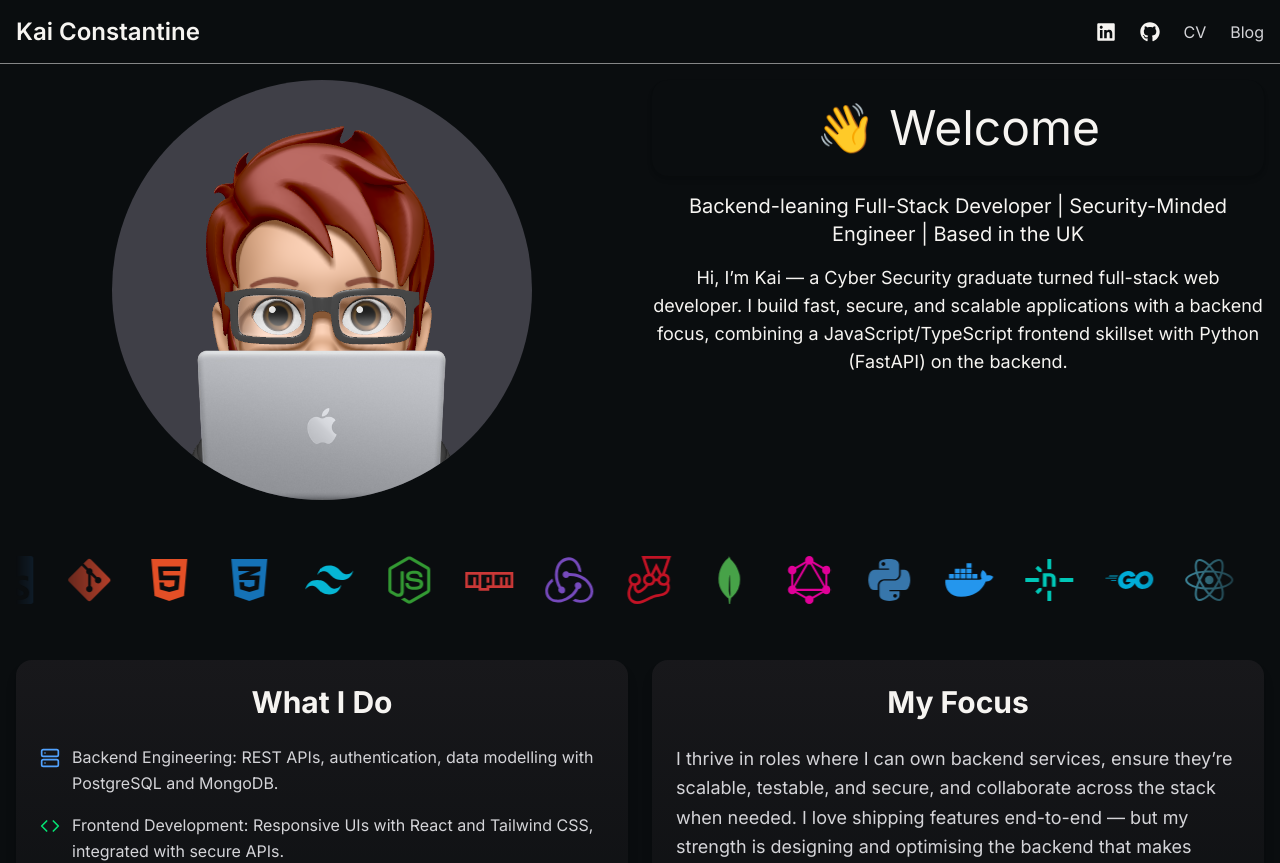
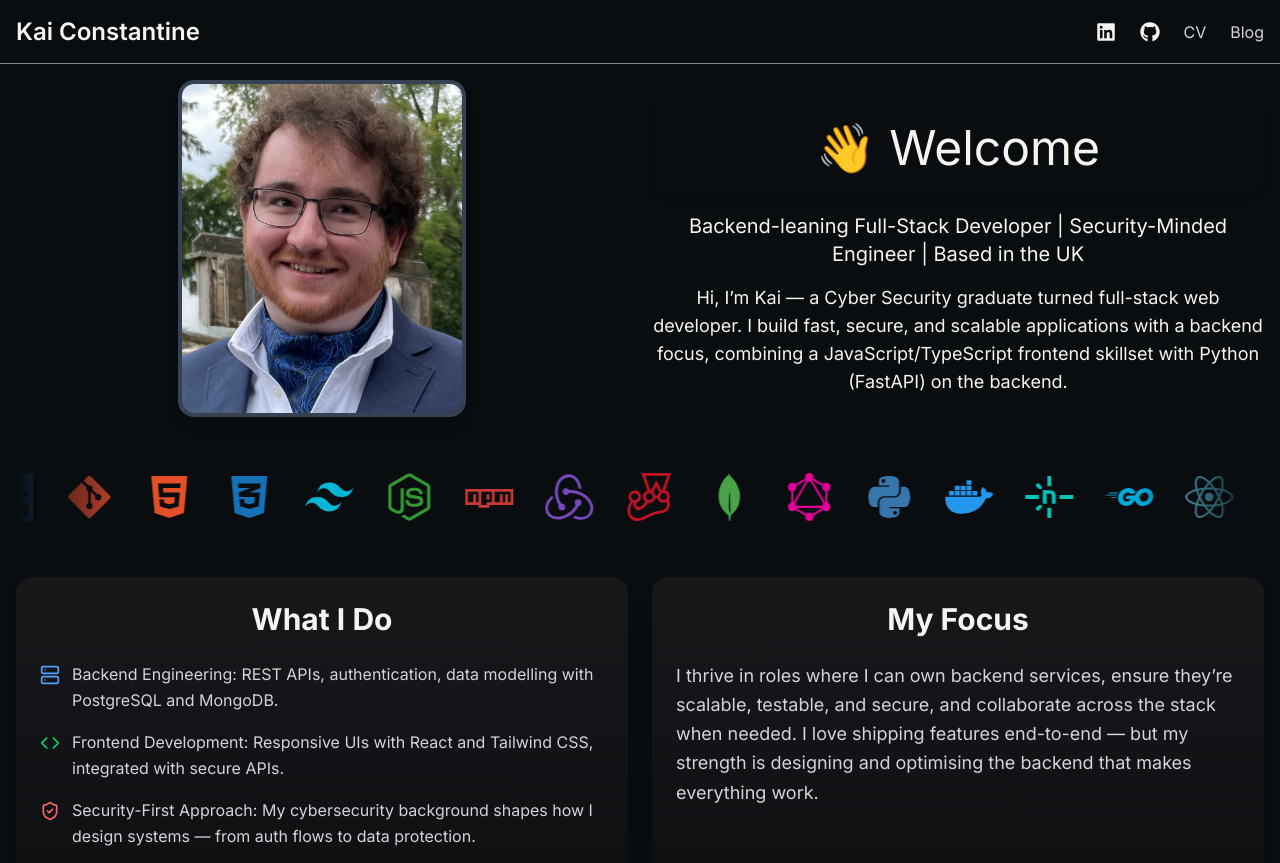
Before and after one commit to Kaialogen/Portfolio, a React (Vite) app: page / in a window 1280 px wide. Shown: the top 863 px of the page. Built offline with nearby package versions, Linux system fonts and the light colour scheme.

Commit message:
feat: Replace Profile.png with Profile.jpeg in Avatar component; update layout for improved alignment

```diff
--- a/src/components/Avatar.tsx
+++ b/src/components/Avatar.tsx
@@ -1,6 +1,6 @@
 const Avatar = () => (
-  <div className='flex items-center justify-center rounded-full bg-zinc-700 overflow-hidden'>
-    <img src='/images/Profile.png' alt='Kai Constantine' className='w-full h-full object-cover' />
+  <div className='w-72 h-full rounded-2xl overflow-hidden border-4 border-gray-700 shadow-lg'>
+    <img src='/images/Profile.jpeg' alt='Kai Constantine' className='w-full h-full object-cover' />
   </div>
 );
 
--- a/src/pages/HomePage.tsx
+++ b/src/pages/HomePage.tsx
@@ -10,11 +10,11 @@ const Layout = () => {
   return (
     <main className='grid grid-cols-1 md:grid-cols-2 gap-4 p-4 min-h-screen flex-1 overflow-y-auto auto-rows-min max-w-7xl mx-auto'>
       <div className='col-span-1 md:col-span-2'>
-        <div className='grid grid-cols-1 sm:grid-cols-2 items-start gap-6'>
-          <div className='flex justify-center'>
+        <div className='grid grid-cols-1 sm:grid-cols-2 items-center gap-6 grid-rows-1'>
+          <div className='justify-self-center'>
             <Avatar />
           </div>
-          <div className='flex flex-col justify-start'>
+          <div className='justify-self-center'>
             <Intro />
           </div>
         </div>
```
Also changed, not shown: public/images/Profile.jpeg (added), public/images/Profile.png (deleted).
